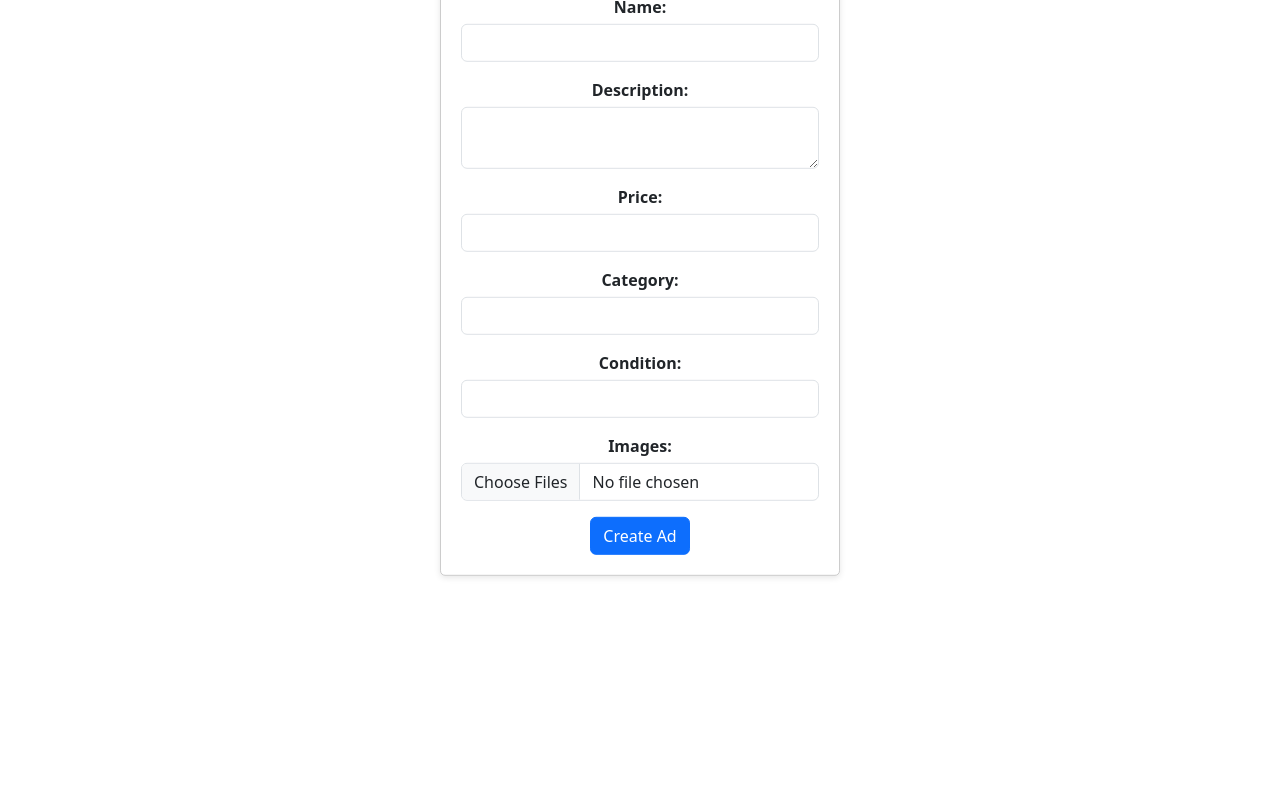
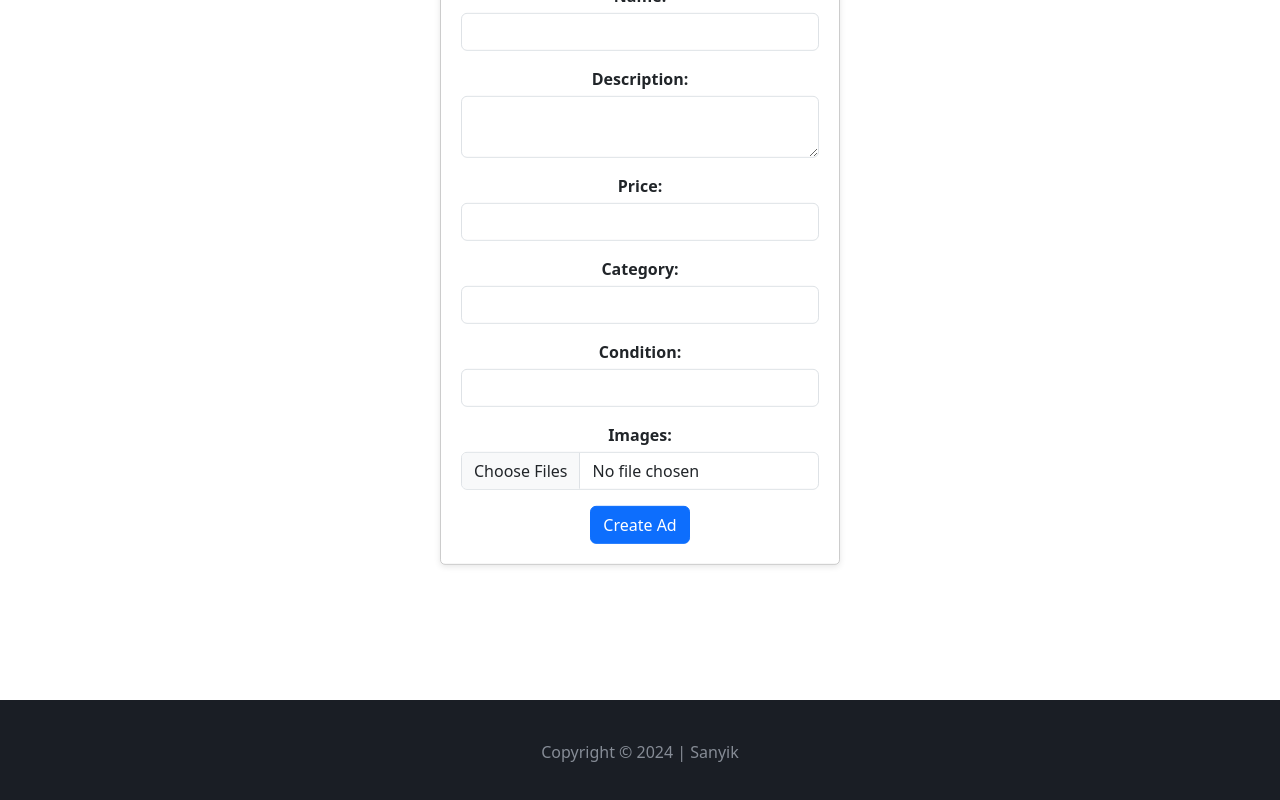
Before and after one commit to Shanyik/TechTreasure, a React (Create React App) app in the folder tt-frontend/: page /ad/create in a window 1280 px wide. Shown: the part 196-996 px from the top of the page. Before the commit the page ends 800 px from the top, so only its background shows below. Built offline with nearby package versions, Linux system fonts and the light colour scheme; no server answers.

Commit message:
feat: added footer component

```diff
--- a/tt-frontend/src/App.js
+++ b/tt-frontend/src/App.js
@@ -10,6 +10,7 @@ import Profile from './Components/Profile/Profile';
 import AllAds from './Components/AllAds/AllAds';
 import { CreateAd } from './Components/CreateAd/CreateAd';
 import AdDetail from './Components/ShowAds/AdDetail';
+import Footer from './Components/Footer';
 
 
 function App() {
@@ -29,6 +30,7 @@ function App() {
           <Route path='/ad/create' element={<CreateAd />} />
           <Route path="/ad/:id" element={<AdDetail />} />
         </Routes>
+        <Footer/>
         </div>
     </Router>
 
--- a/tt-frontend/src/Components/Auth/Auth.css
+++ b/tt-frontend/src/Components/Auth/Auth.css
@@ -1,5 +1,3 @@
-/*https://cssloaders.github.io/*/
-
 .loader {
     width: 48px;
     height: 48px;
@@ -38,9 +36,8 @@
     top: 50%;
     left: 50%;
     transform: translate(-50%, -50%);
-    /* Additional styling properties */
-    max-width: 400px; /* Set your desired maximum width */
-    width: 100%; /* Ensures the container doesn't exceed its parent's width */
+    max-width: 400px;
+    width: 100%;
     padding: 20px;
     background-color: #fff;
     border: 1px solid #ccc;
@@ -54,11 +51,10 @@
       gap: 20px;
     }
 
-    /* Styling for the form groups, labels, and inputs remain the same */
     .form-group {
-      display: flex; /* Center the input elements */
+      display: flex;
       flex-direction: column;
-      align-items: center; /* Center horizontally within the column */
+      align-items: center;
     }
 
     .form-label {
--- a/tt-frontend/src/Components/Auth/Registration.js
+++ b/tt-frontend/src/Components/Auth/Registration.js
@@ -71,7 +71,6 @@ const Registration = () => {
           firstName: firstName
         };
 
-        // Check if any of the required fields are empty
 
         if (
           username.trim() === '' ||
@@ -88,7 +87,6 @@ const Registration = () => {
           return;
         }
 
-        // Validation Criteria
         const emailRegex = /^[^\s@]+@[^\s@]+\.[^\s@]+$/;
         const passwordRegex = /^(?=.*[a-z])(?=.*[A-Z])(?=.*\d)(?=.*[@$!%*?&])[A-Za-z\d@$!%*?&]{5,}$/;
         const phoneNumberRegex = /^\d{9}$/;
--- a/tt-frontend/src/Components/CreateAd/CreateAd.js
+++ b/tt-frontend/src/Components/CreateAd/CreateAd.js
@@ -59,7 +59,7 @@ export const CreateAd = () => {
   };
 
   return (
-    <div className="container mt-5">
+    <div style={{position: 'relative', top: '10%', left: '0%', transform: 'translate(0%,10%)', marginBottom: '200px'}} className="container mt-5">
       <h2>Create Ad</h2>
       <form onSubmit={handleSubmit}>
         <div className="mb-3">
--- /dev/null
+++ b/tt-frontend/src/Components/Footer.js
@@ -0,0 +1,12 @@
+import React from 'react'
+
+
+const Footer = () => {
+  return (
+    <footer style={{backgroundColor: "#1A1E25", color: "#868c96", }} className="page-footer font-small">
+        <div style={{padding: '40px', textAlign: 'center', marginBottom: "0 px"}}>Copyright © 2024 | Sanyik</div>
+    </footer>
+  )
+}
+
+export default Footer
--- a/tt-frontend/src/Components/Home/Home.js
+++ b/tt-frontend/src/Components/Home/Home.js
@@ -1,4 +1,4 @@
-import React, { useEffect, useState } from 'react';
+import React from 'react';
 import { Button } from 'react-bootstrap';
 import { useNavigate } from 'react-router-dom';
 import ShowAds from '../ShowAds/ShowAds';
@@ -13,7 +13,7 @@ const Home = () => {
         <h1>Featured Ads</h1>
       </div>
       <ShowAds isPagination={true} />
-      <Button variant="success" className="me-2" onClick={() =>{ navigate("/allads")}}>See all ads</Button>
+      <Button style={{marginBottom: '100px'}} variant="success" className="me-2" onClick={() =>{ navigate("/allads")}}>See all ads</Button>
     </div>
   );
 };
--- a/tt-frontend/src/Components/NavBar/NavBar.js
+++ b/tt-frontend/src/Components/NavBar/NavBar.js
@@ -48,7 +48,7 @@ function NavBar() {
   }
 
   const handleSearch = () => {
-    //nedd to do
+    //need to do
   }
 
   const handleLogOut = () => {
```
